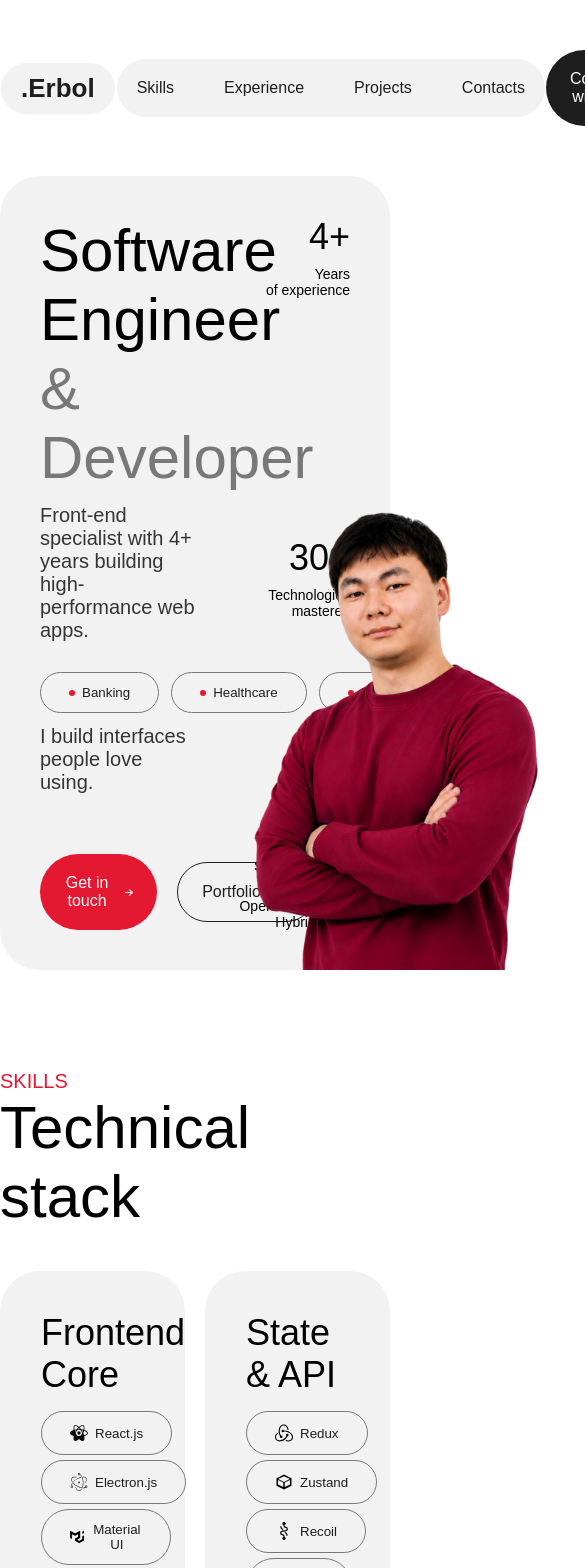
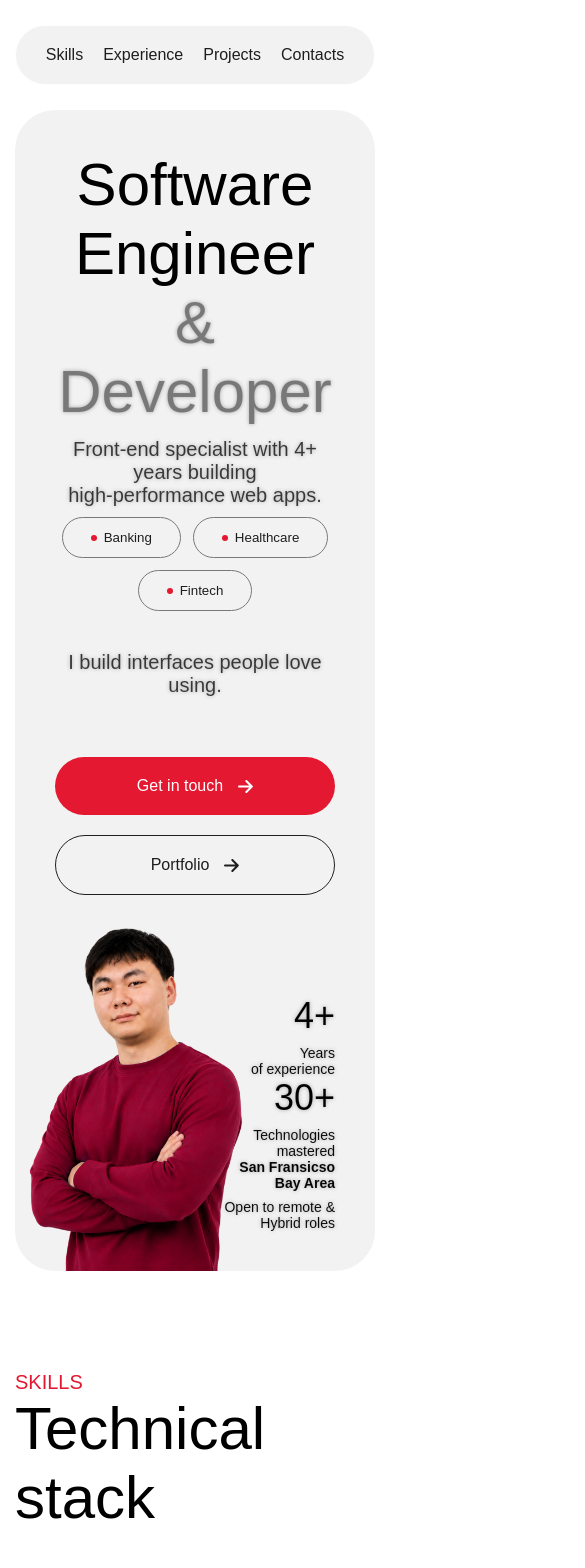
Before and after one commit to fullmetalldev/New-Portfolio, a React (Vite) app: page / in a window 390 px wide. Shown: the top 1568 px of the page, 585 px wide, since content can reach past the window. Built offline with nearby package versions, Linux system fonts and the light colour scheme; a web font is replaced by a local one.

Commit message:
Mobile version

```diff
--- a/src/index.css
+++ b/src/index.css
@@ -142,3 +142,21 @@ body {
 .opacity-white {
   color: var(--primary-opacity-white);
 }
+
+h3,
+p {
+  -webkit-text-stroke: 0.5px var(--primary-opacity-white);
+  text-shadow: 0 0 4px rgba(0, 0, 0, 0.3);
+}
+
+@media (max-width: 1300px) {
+  .container {
+    padding: 0 30px;
+  }
+}
+
+@media (max-width: 530px) {
+  .container {
+    padding: 0 15px;
+  }
+}
--- a/src/layout/Header/Header.scss
+++ b/src/layout/Header/Header.scss
@@ -52,3 +52,30 @@
   border: 1px solid rgba(255, 255, 255, 0.8);
   border-radius: 2rem;
 }
+
+@media (max-width: 825px) {
+  .header__content {
+    padding: 25px 0;
+    &_logo {
+      display: none;
+    }
+  }
+}
+
+@media (max-width: 825px) {
+  .header__content {
+    &_navbar {
+      width: 100%;
+      justify-content: center;
+    }
+    &_button {
+      display: none;
+    }
+  }
+}
+
+@media (max-width: 480px) {
+  .header__content_navbar {
+    gap: 20px;
+  }
+}
--- a/src/sections/About/About.scss
+++ b/src/sections/About/About.scss
@@ -15,6 +15,8 @@
         flex-direction: column;
         text-align: end;
         justify-content: space-between;
+        position: relative;
+        z-index: 10;
         h3 {
           margin-bottom: 8px;
         }
@@ -38,7 +40,7 @@
         margin-top: 30px;
       }
       &-slogan {
-        margin-top: 12px;
+        margin-top: 40px;
       }
       &-actions {
         margin-top: 60px;
@@ -54,3 +56,56 @@
     }
   }
 }
+
+@media (max-width: 768px) {
+  .About__content {
+    flex-direction: column;
+    &_left {
+      width: 100%;
+      align-items: center;
+      justify-content: center;
+    }
+    &_right {
+      margin-top: 30px;
+      width: 100%;
+      &-img {
+        position: relative;
+        left: 0;
+      }
+      &-info {
+        width: 50%;
+      }
+    }
+  }
+}
+
+@media (max-width: 530px) {
+  .About__content {
+    align-items: center;
+    text-align: center;
+    &_right {
+      margin-top: 100px;
+      &-img {
+        left: -25%;
+        width: 300px;
+        object-fit: cover;
+        position: absolute;
+      }
+    }
+    &_left {
+      &-actions {
+        align-items: center;
+        justify-content: center;
+        flex-flow: row wrap;
+        .button {
+          width: 100%;
+        }
+      }
+      &-fields {
+        flex-flow: row wrap;
+        justify-content: center;
+        margin-top: 10px;
+      }
+    }
+  }
+}
--- a/src/sections/Contacts/Contacts.scss
+++ b/src/sections/Contacts/Contacts.scss
@@ -3,6 +3,7 @@
   padding: 80px 0;
   &__content {
     display: flex;
+    gap: 20px;
     &_rights {
       margin-top: 100px;
     }
@@ -62,3 +63,14 @@
     }
   }
 }
+
+@media (max-width: 850px) {
+  .Contacts__content {
+    flex-direction: column;
+    gap: 50px;
+    &_left,
+    &_right {
+      width: 100%;
+    }
+  }
+}
--- a/src/sections/Projects/Projects.jsx
+++ b/src/sections/Projects/Projects.jsx
@@ -24,7 +24,7 @@ const Projects = () => {
 
             <Swiper
               grabCursor={true}
-              slidesPerView={2}
+              slidesPerView={'auto'}
               spaceBetween={50}
               pagination={true}
               modules={[Pagination]}
--- a/src/sections/TechStack/TechStack.scss
+++ b/src/sections/TechStack/TechStack.scss
@@ -27,3 +27,11 @@
     }
   }
 }
+
+@media (max-width: 768px) {
+  .TechStack__content_technologies {
+    &-block {
+      width: 100%;
+    }
+  }
+}
--- a/src/sections/Work/work.scss
+++ b/src/sections/Work/work.scss
@@ -24,3 +24,15 @@
     }
   }
 }
+
+@media (max-width: 768px) {
+  .Work__content {
+    flex-direction: column;
+    &_left {
+      width: 100%;
+    }
+    &_right {
+      width: 100%;
+    }
+  }
+}
```
